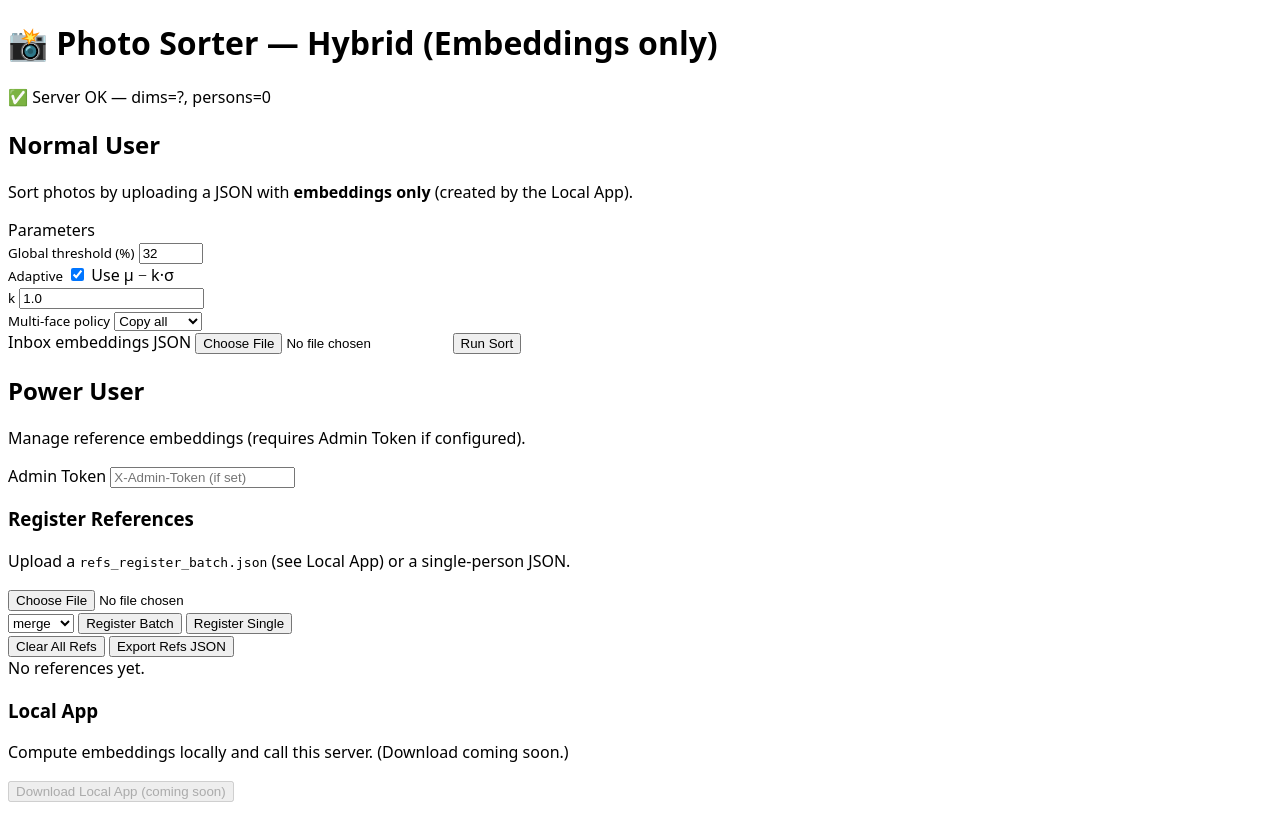
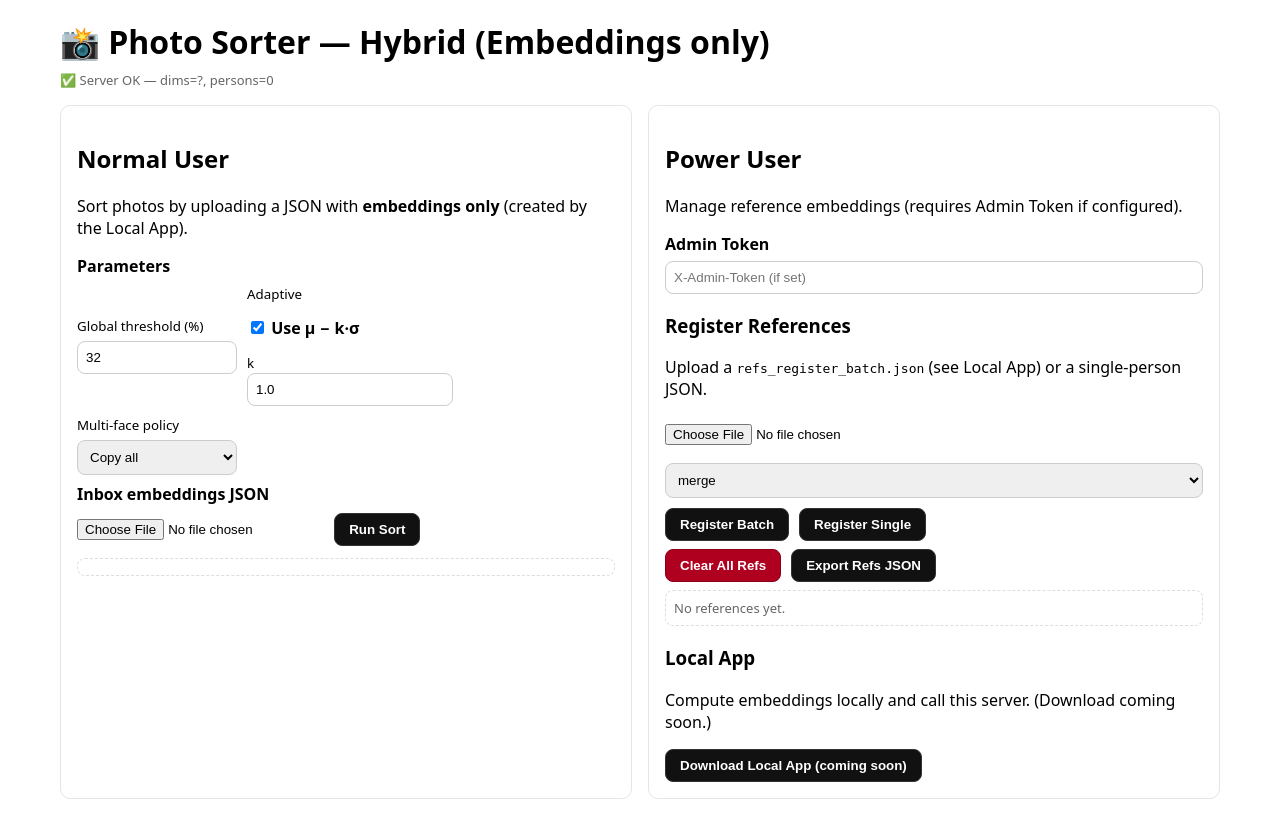
Before and after one commit to aaayyysss/photo-sorter-hybrid-UI, a Flask app: page / in a window 1280 px wide. Run offline with Flask 3, Linux system fonts and the light colour scheme; data that the repository does not hold is empty.

Commit message:
Update style.css

```diff
--- a/static/style.css
+++ b/static/style.css
@@ -1,2 +1,27 @@
 * { box-sizing: border-box; }
-body { font-family: system-ui; }
+html, body { margin: 0; padding: 0; font-family: system-ui, -apple-system, Segoe UI, Roboto, Helvetica, Arial, sans-serif; }
+.container { max-width: 1200px; margin: 0 auto; padding: 20px; }
+header { margin-bottom: 16px; }
+h1 { margin: 0 0 8px 0; }
+.muted { color: #666; font-size: 13px; }
+.grid { display: grid; grid-template-columns: 1fr 1fr; gap: 16px; }
+.card { background: #fff; border: 1px solid #e5e5e5; border-radius: 10px; padding: 16px; }
+label { display: block; margin: 8px 0 6px; font-weight: 600; }
+input[type="number"], input[type="text"], input[type="password"], select {
+  width: 100%; padding: 8px; border: 1px solid #ccc; border-radius: 8px;
+}
+input[type="file"] { margin: 8px 0 10px; }
+button { padding: 8px 14px; border: 1px solid #333; border-radius: 8px; background: #111; color: #fff; cursor: pointer; font-weight: 600; }
+button:hover { opacity: .9; }
+button.danger { background: #b00020; border-color: #8a0019; }
+.row { display: flex; gap: 10px; align-items: center; flex-wrap: wrap; margin: 8px 0; }
+.col { display: flex; flex-direction: column; gap: 6px; min-width: 160px; }
+.scroll { max-height: 280px; overflow: auto; border: 1px dashed #ddd; border-radius: 8px; padding: 8px; margin-top: 8px; }
+
+table { border-collapse: collapse; width: 100%; }
+th, td { border: 1px solid #eee; padding: 6px 8px; font-size: 13px; text-align: left; }
+th { background: #fafafa; }
+
+@media (max-width: 920px) {
+  .grid { grid-template-columns: 1fr; }
+}
```
